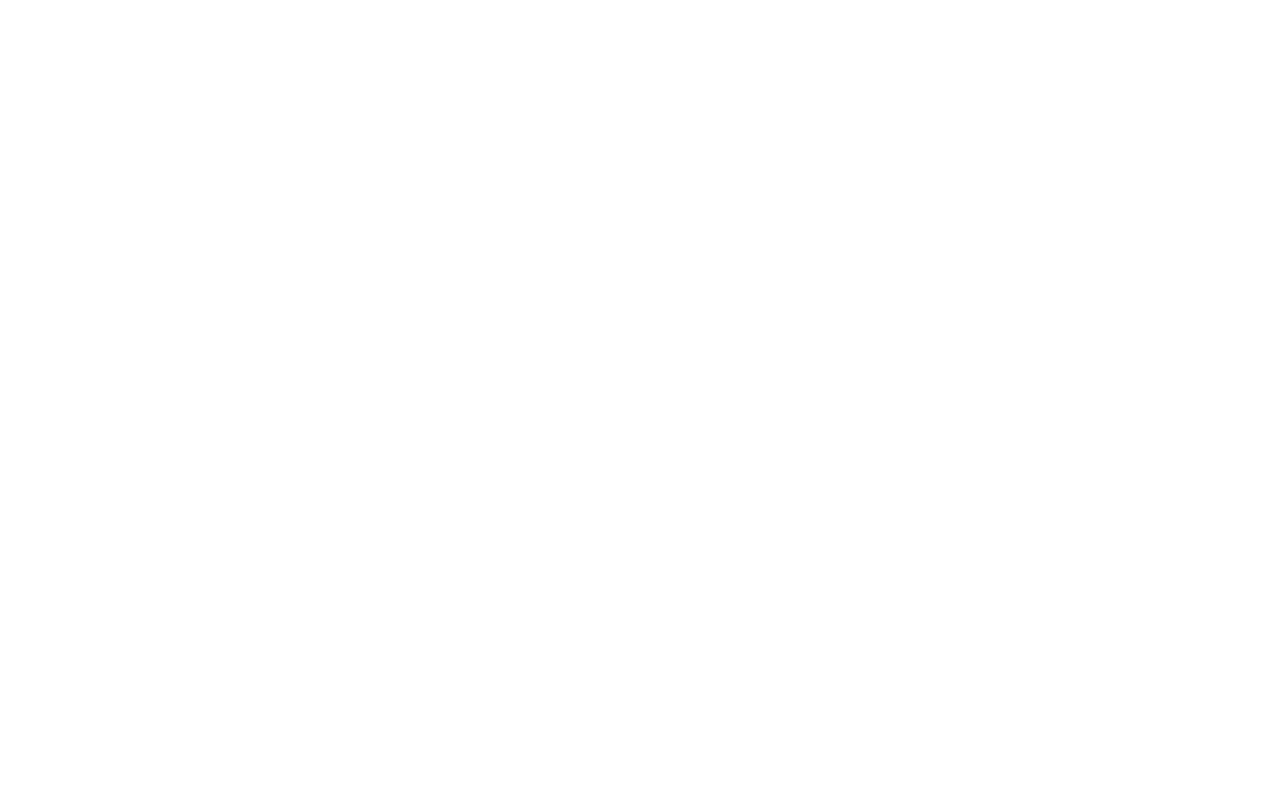
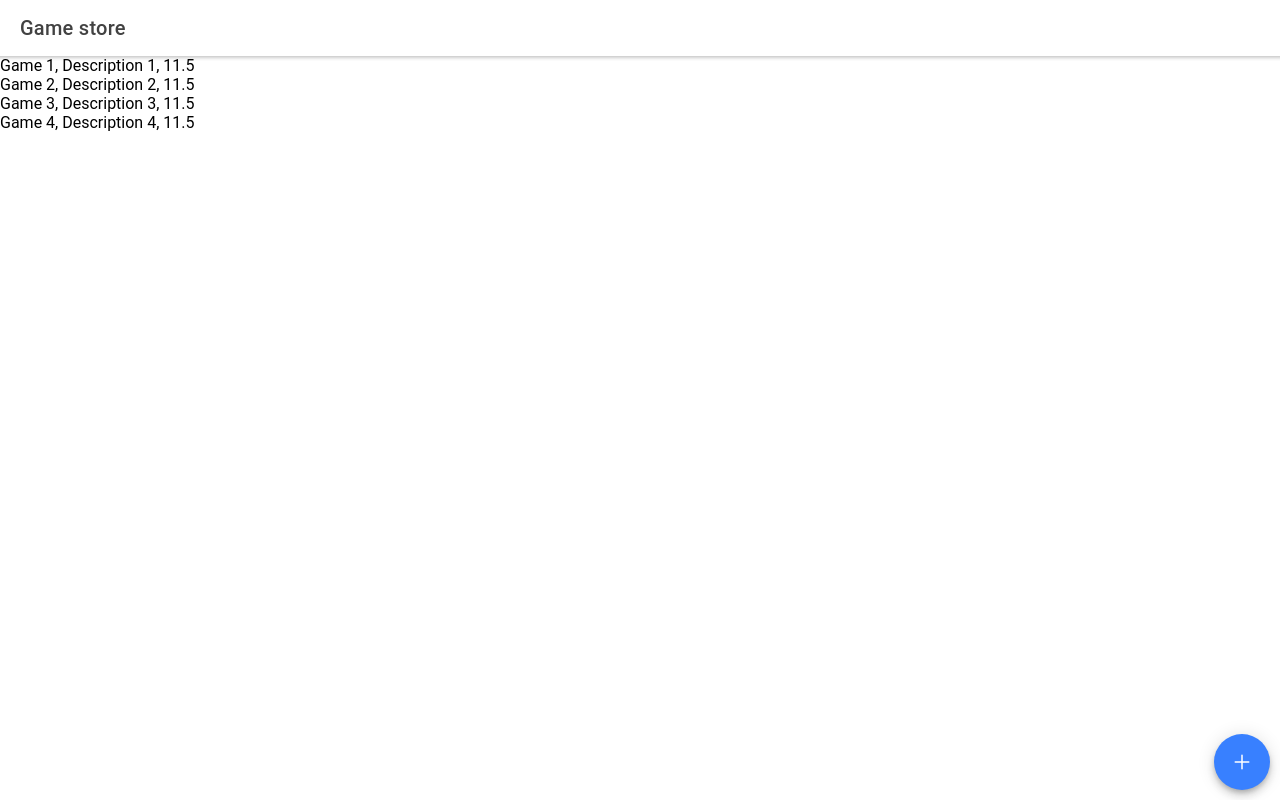
Before and after one commit to Barboos/store-ionic, a React (Create React App) app: page /items in a window 1280 px wide. Built offline with nearby package versions, Linux system fonts and the light colour scheme.

Commit message:
Finish 04

```diff
--- a/package.json
+++ b/package.json
@@ -24,7 +24,7 @@
     "typescript": "3.8.3"
   },
   "scripts": {
-    "start": "react-scripts start",
+    "start": "ionic serve",
     "build": "react-scripts build",
     "test": "react-scripts test",
     "eject": "react-scripts eject"
--- a/src/App.tsx
+++ b/src/App.tsx
@@ -2,7 +2,7 @@
 import { Redirect, Route } from 'react-router-dom';
 import { IonApp, IonRouterOutlet } from '@ionic/react';
 import { IonReactRouter } from '@ionic/react-router';
-import Home from './pages/Home';
+import { ItemList } from './todo';
 
 /* Core CSS required for Ionic components to work properly */
 import '@ionic/react/css/core.css';
@@ -27,8 +27,8 @@
   <IonApp>
     <IonReactRouter>
       <IonRouterOutlet>
-        <Route path="/home" component={Home} exact={true} />
-        <Route exact path="/" render={() => <Redirect to="/home" />} />
+          <Route path="/items" component={ItemList} exact={true} />
+          <Route exact path="/" render={() => <Redirect to="/items" />} />
       </IonRouterOutlet>
     </IonReactRouter>
   </IonApp>
--- /dev/null
+++ b/src/core/index.tsx
@@ -0,0 +1,2 @@
+export const getLogger: (tag: string) => (args: any) => void =
+    tag => args => console.log(tag, args);
--- /dev/null
+++ b/src/todo/Item.tsx
@@ -0,0 +1,10 @@
+import React from 'react';
+import { ItemProps } from './useItems';
+
+const Item: React.FC<ItemProps> = ({ id, title, description, price }) => {
+    return (
+        <div>{title}, {description}, {price}</div>
+    );
+};
+
+export default Item;
--- /dev/null
+++ b/src/todo/ItemList.tsx
@@ -0,0 +1,33 @@
+import { IonContent, IonFab, IonFabButton, IonHeader, IonIcon, IonPage, IonTitle, IonToolbar, IonList } from '@ionic/react';
+import React, { useState } from 'react';
+import { add } from 'ionicons/icons';
+import Item from './Item';
+import { getLogger } from '../core';
+import { useItems } from './useItems';
+
+const log = getLogger('ItemList');
+
+const ItemList: React.FC = () => {
+    const { items, addItem } = useItems();
+    log('ItemList render');
+    return (
+        <IonPage>
+            <IonHeader>
+                <IonToolbar>
+                    <IonTitle>Game store</IonTitle>
+                </IonToolbar>
+            </IonHeader>
+            <IonContent>
+                {items.map(({ id, title, description, price}) =>
+                    <Item key={id} title={title} description={description} price={price}/>)}
+                <IonFab vertical="bottom" horizontal="end" slot="fixed">
+                    <IonFabButton onClick={addItem}>
+                        <IonIcon icon={add} />
+                    </IonFabButton>
+                </IonFab>
+            </IonContent>
+        </IonPage>
+    );
+};
+
+export default ItemList;
--- /dev/null
+++ b/src/todo/index.tsx
@@ -0,0 +1 @@
+export { default as ItemList } from './ItemList';
--- /dev/null
+++ b/src/todo/useItems.tsx
@@ -0,0 +1,35 @@
+import { useState } from 'react';
+import { getLogger } from '../core';
+
+const log = getLogger('useItems');
+
+export interface ItemProps {
+    id?: string;
+    title: string;
+    description: string;
+    price: string;
+}
+
+export interface ItemsProps {
+    items: ItemProps[],
+    addItem: () => void,
+}
+
+export const useItems: () => ItemsProps = () => {
+    const [items, setItems] = useState([
+        {id: "1", title: "Game 1", description: "Description 1", price: "11.5"},
+        {id: "2", title: "Game 2", description: "Description 2", price: "11.5"},
+        {id: "3", title: "Game 3", description: "Description 3", price: "11.5"},
+        {id: "4", title: "Game 4", description: "Description 4", price: "11.5"}
+    ]);
+    const addItem = () => {
+        const id = `${items.length + 1}`;
+        log('addItem');
+        setItems(items.concat({ id, title: `Game ${id}`, description: `Description ${id}`, price: `11.5` }));
+    };
+    log('returns');
+    return {
+        items,
+        addItem,
+    };
+};
```
